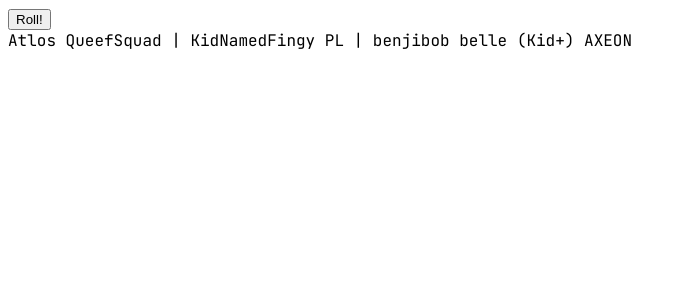
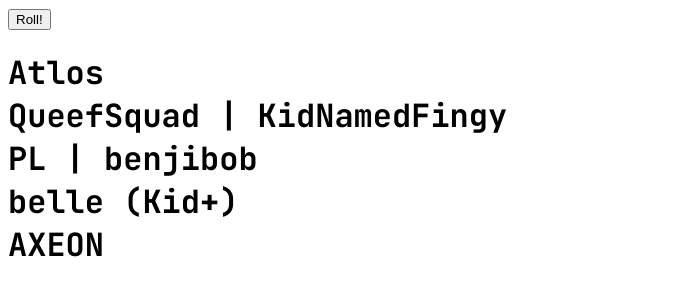
Before and after one commit to toralol/ukmeleegacha, a website: page index.html in a window 1280 px wide. Both pictures are taken after a click on the button "Roll!". Shown: the whole page, without its empty margins (0-686 px from the left). Drawn offline with Linux system fonts and the light colour scheme.

Commit message:
add newline to name display

```diff
--- a/app.js
+++ b/app.js
@@ -6,7 +6,7 @@ function returnChar() {
     for(let i = 0; i < 5; i++) {
         id = Math.floor(Math.random() * 590);
         console.log(id);
-        document.getElementById("playerName").append(players[id].Player + " ")
+        document.getElementById("playerName").append(players[id].Player + "\n")
     }
     // document.getElementById("playerName").textContent = players[id].Player
 }
--- a/index.html
+++ b/index.html
@@ -24,6 +24,6 @@
 
         <!-- <input type="number" id="playerId"> -->
         <input type="button" value="Roll!" onclick="returnChar()">
-        <div id="playerName"></div>
+        <h1 id="playerName" style="white-space: pre-wrap;"></h1>
     </body>
 </html>
```
